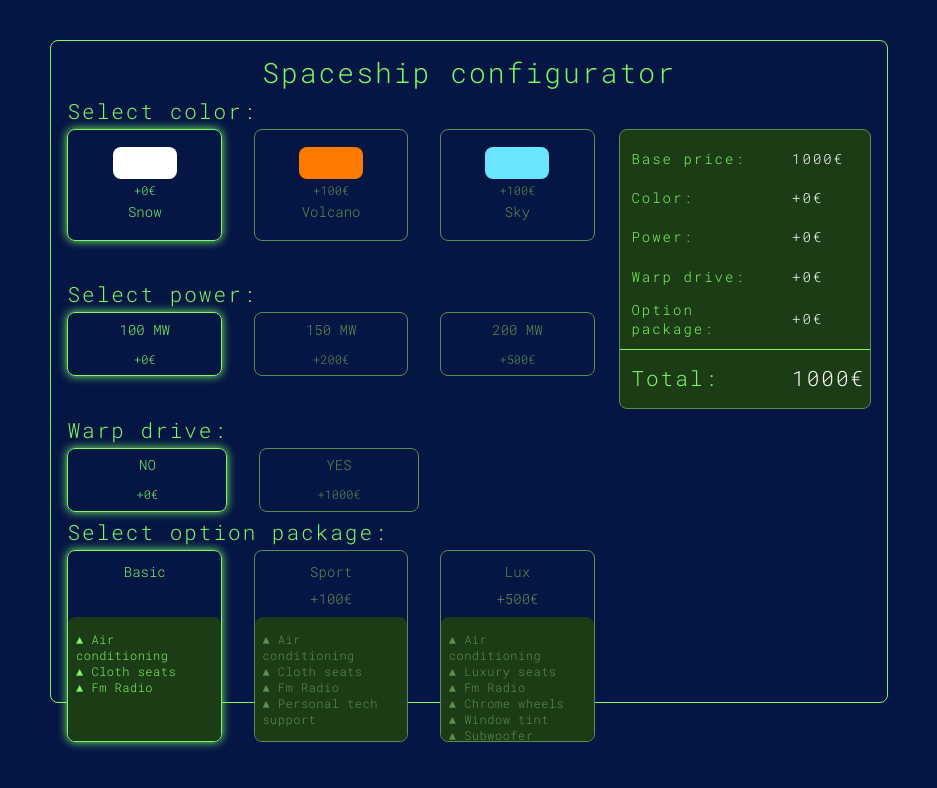
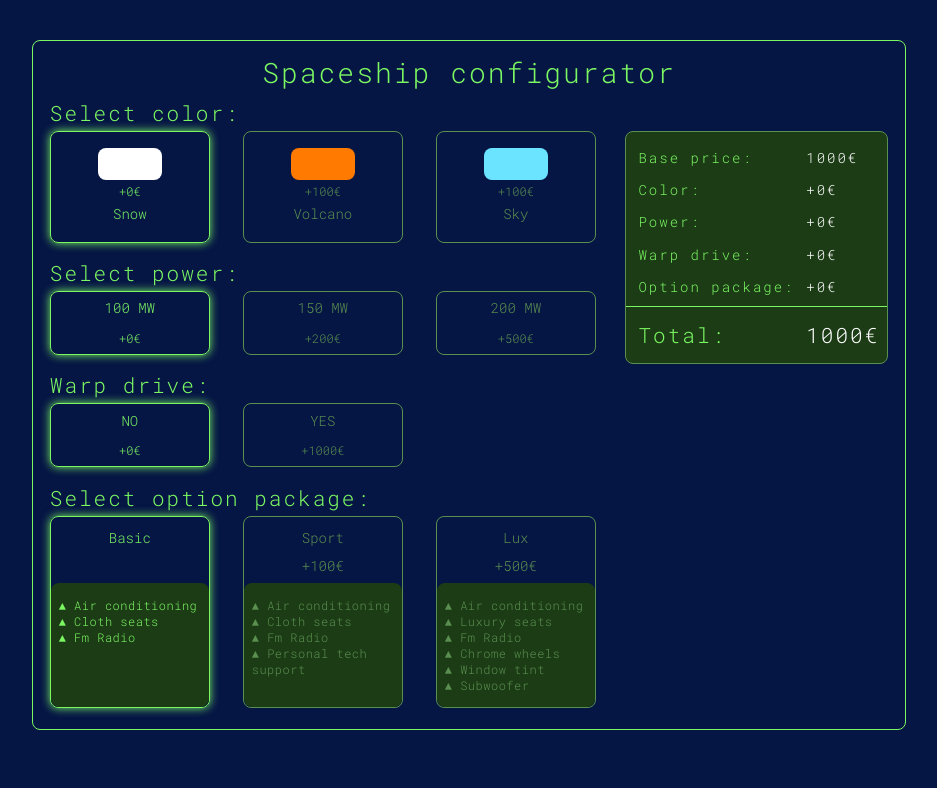
Before and after one commit to Tyks23/Spaceship-configurator, a React (Create React App) app: page / in a window 1280 px wide. Shown: the top 788 px of the page, without its empty margins (171-1108 px from the left). Built offline with nearby package versions, Linux system fonts and the light colour scheme.

Commit message:
added box sizing fix

```diff
--- a/src/App.scss
+++ b/src/App.scss
@@ -21,7 +21,7 @@
   height: 82.8125%;
   max-height: 848px;
   border-radius: 8px;
-  box-sizing: border-box;
+
   margin: 3.125% auto auto;
   padding: 1% 1.3%;
 }
```
